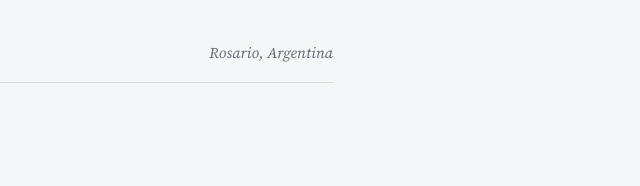
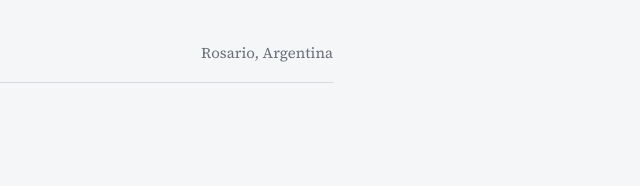
Before and after one commit to agustinlzn/agustinlzn.com, a plain HTML site: page index.html in a window 1280 px wide. Shown: the top 186 px of the page, 635-1275 px from the left. Drawn offline with Linux system fonts and the light colour scheme; a script that the page names is missing.

Commit message:
Make location no more italic

```diff
--- a/index.html
+++ b/index.html
@@ -36,7 +36,7 @@
   <div class="page">
     <header class="masthead">
       <p class="byline"><a href="/">Agustín</a></p>
-      <p class="place">Rosario, Argentina</p>
+      <p>Rosario, Argentina</p>
     </header>
 
     <main>
```
